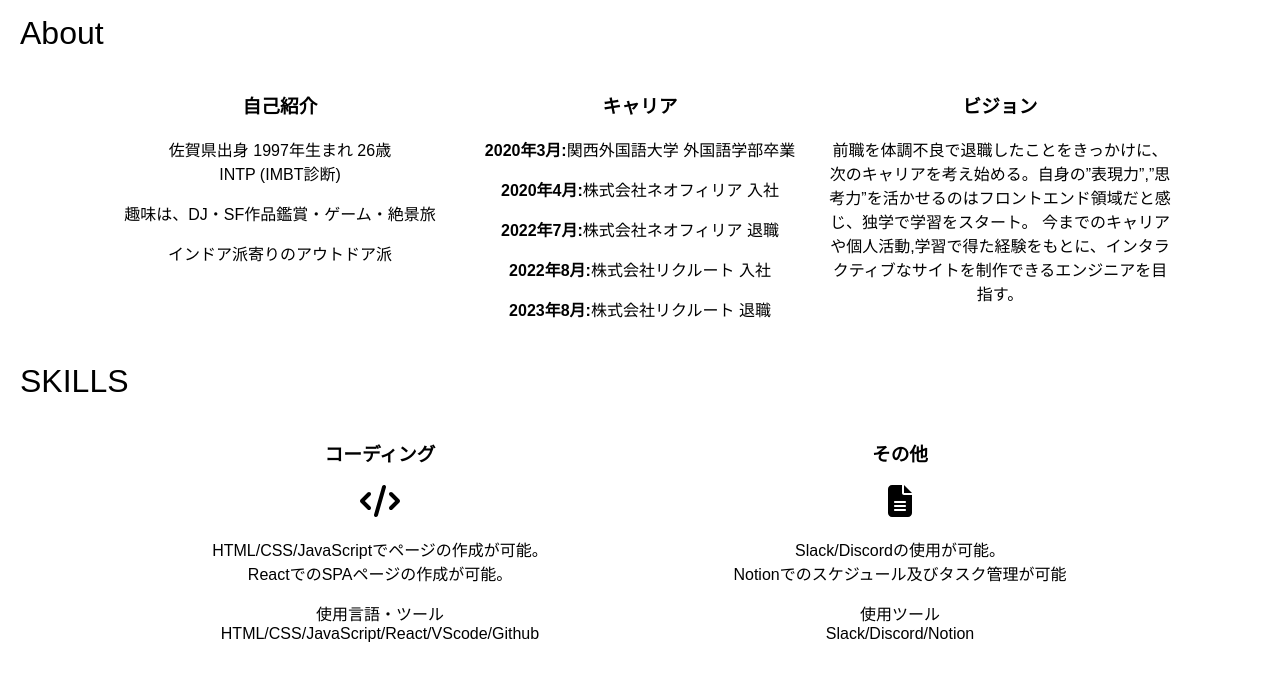
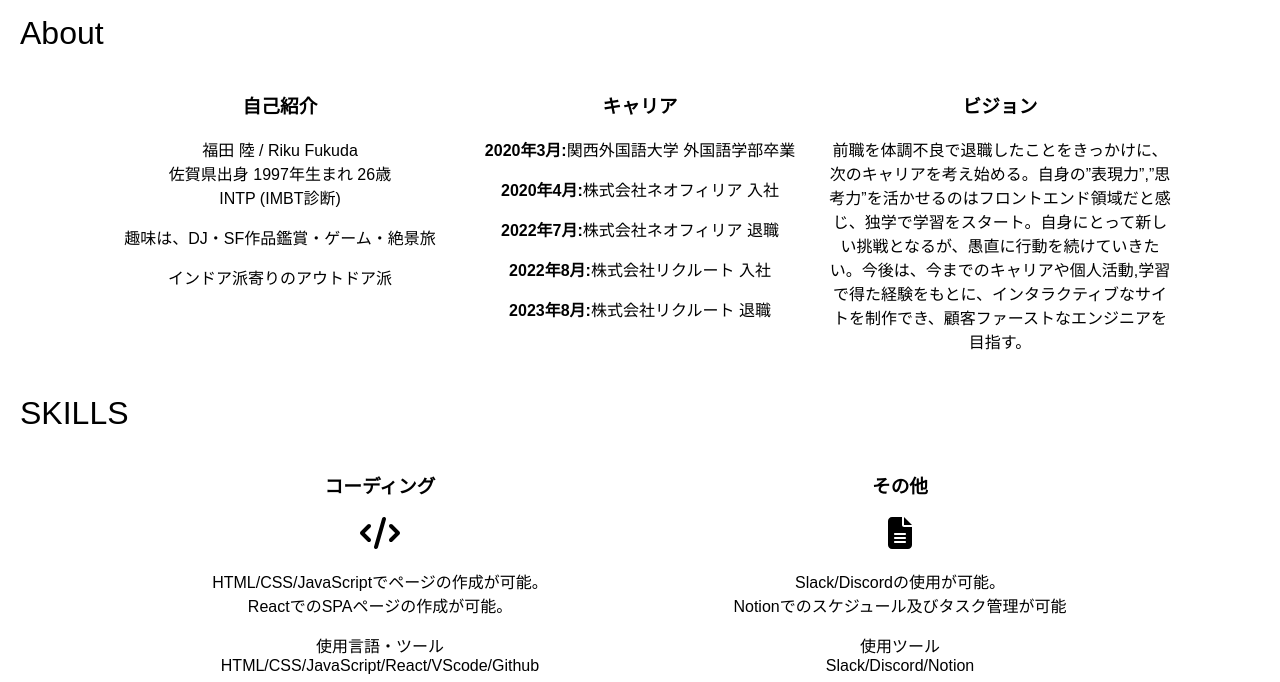
Before and after one commit to 3eyeclassic/my-portfolio, a plain HTML site: page index.html in a window 1280 px wide. Shown: the part 840-1522 px from the top of the page. Drawn offline with Linux system fonts and the light colour scheme; a web font is replaced by a local one.

Commit message:
Add files via upload

```diff
--- a/index.html
+++ b/index.html
@@ -18,9 +18,12 @@
     <script src="JS/lightbox-plus-jquery.js"></script>
 </head>
 <body>
+    <!-- Header -->
     <header>
         <h1>Riku Fukuda</h1>
     </header>
+
+    <!-- Navigation -->
     <nav>
         <ul>
             <li><a href="#about">ABOUT</a></li>
@@ -29,16 +32,21 @@
             <li><a href="#links">LINKS</a></li>
         </ul>
     </nav>
+
+    <!-- Key Visual -->
     <div id="key-visual">
         <img src="gallarey/KeyVisual.jpg" alt="KeyVisual">
     </div>
+
     <main>
+        <!-- aboutセクション -->
         <section id="about">
             <h2>About</h2>
             <div class="container">
                 <div class="introduce">
                     <h3>自己紹介</h3>
-                    <p>佐賀県出身 1997年生まれ 26歳<br>
+                    <p><span class="my-name">福田 陸 / Riku Fukuda</span><br>
+                    佐賀県出身 1997年生まれ 26歳<br>
                     INTP (IMBT診断)</p>
                     <p>趣味は、DJ・SF作品鑑賞・ゲーム・絶景旅</p>
                     <p>インドア派寄りのアウトドア派</p>
@@ -53,12 +61,12 @@
                 </div>
                 <div class="vision">
                     <h3>ビジョン</h3>
-                    <p>前職を体調不良で退職したことをきっかけに、次のキャリアを考え始める。自身の”表現力”,”思考力”を活かせるのはフロントエンド領域だと感じ、独学で学習をスタート。
-                        今までのキャリアや個人活動,学習で得た経験をもとに、インタラクティブなサイトを制作できるエンジニアを目指す。</p>
+                    <p>前職を体調不良で退職したことをきっかけに、次のキャリアを考え始める。自身の”表現力”,”思考力”を活かせるのはフロントエンド領域だと感じ、独学で学習をスタート。自身にとって新しい挑戦となるが、愚直に行動を続けていきたい。今後は、今までのキャリアや個人活動,学習で得た経験をもとに、インタラクティブなサイトを制作でき、顧客ファーストなエンジニアを目指す。</p>
                 </div>
             </div>
         </section>
 
+        <!-- skillsセクション -->
         <section id="skills">
             <h2>SKILLS</h2>
                 <div class="container">
@@ -80,6 +88,8 @@
                     </div>
                 </div>
         </section>
+
+        <!-- galleryセクション -->
         <section id="gallery">
             <h2>GALLERY</h2>
             <div class="container">
@@ -93,6 +103,8 @@
                 <div class="photo"><a href="gallarey/gallery_8.jpg" data-lightbox="image-set"><img src="gallarey/gallery_8.jpg" alt="Photo 8"></a></div>
             </div>
         </section>
+
+        <!-- Linksセクション -->
         <section id="links">
             <h2>Links</h2>
             <ul>
@@ -101,8 +113,9 @@
                 <li><a href="https://github.com/3eyeclassic"><i class="fa-brands fa-github fa-2xl"></i></a></li>
             </ul>
         </section>
+    </main>
 
-    </main>
+    <!-- Footer -->
     <footer>
         <p>&copy; 2024 Riku Fukuda</p>
     </footer>
```
